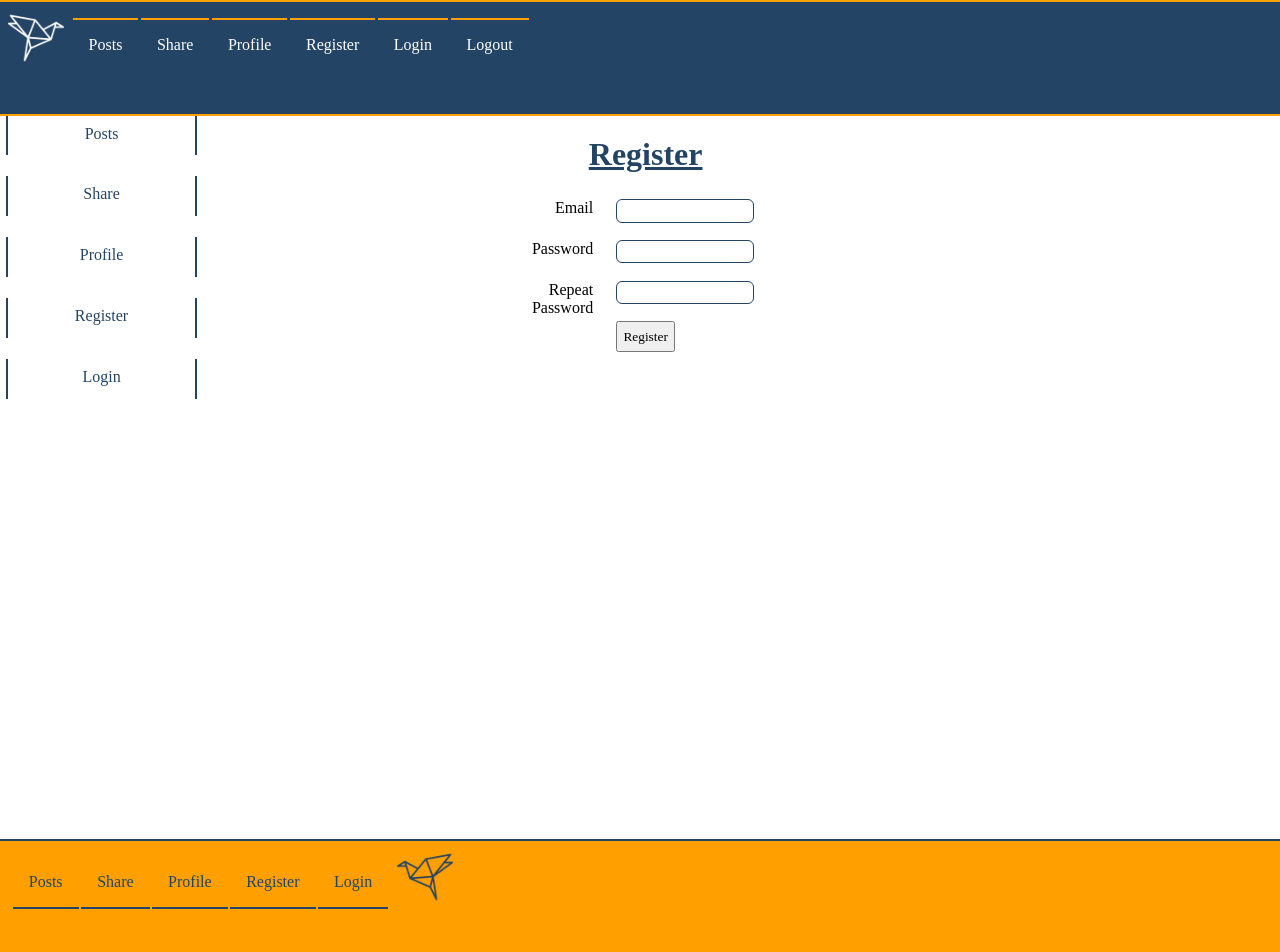
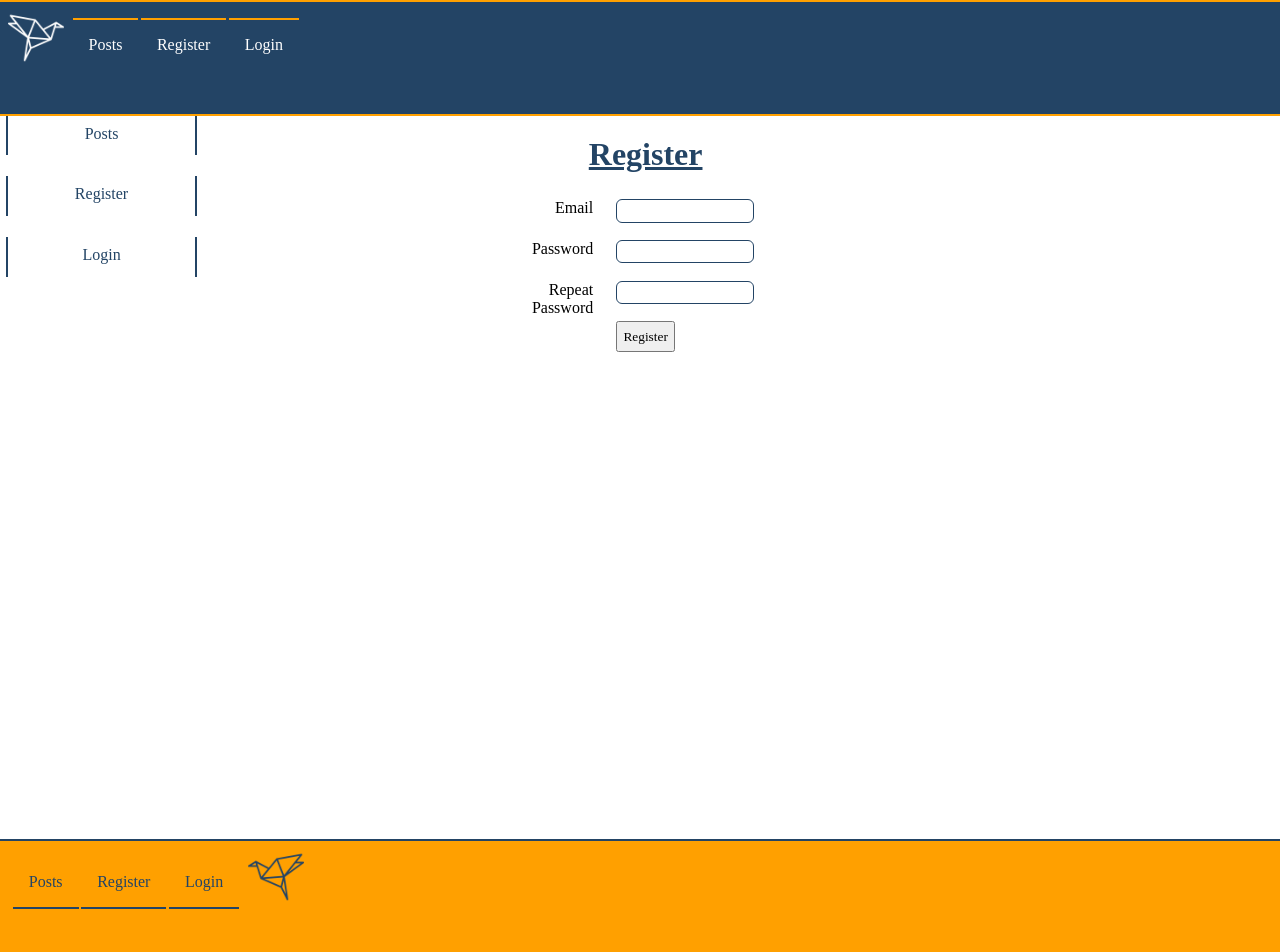
Before and after one commit to KostadinovK/JS-Web, a React (Create React App) app in the folder 02-ReactJS/03-Forms Workshop/React App/app/: page /register in a window 1280 px wide. Shown: the top 952 px of the page. Built offline with nearby package versions, Linux system fonts and the light colour scheme.

Commit message:
Refactored login and logout functionality

```diff
--- a/02-ReactJS/03-Forms Workshop/React App/app/src/App/App.js
+++ b/02-ReactJS/03-Forms Workshop/React App/app/src/App/App.js
@@ -18,37 +18,58 @@ import PostsList from '../PostsList/PostsList';
 import ShareThought from '../ShareThought/ShareThought';
 import NotFound from '../NotFound/NotFound';
 
+import userService from '../services/userService';
+
 class App extends React.Component {
 
-  logout = (history) => {
-    history.push('/', {username: null, id: null, isLoggedIn: false});
-    Cookies.remove('x-auth-token');
+  constructor(props) {
+    super(props);
+
+    const isLoggedIn = Cookies.get('x-auth-token');
+
+    this.state = { isLoggedIn };
   }
 
-  renderCmp(title, Cmp) {
+  logout = (history) => {
+    Cookies.remove('x-auth-token');
+    this.setState({isLoggedIn: false});
+    history.push('/', {});
+  }
+
+  login = (history, username, password) => {
+    userService.login(username, password).then((data) => {
+      Cookies.set('x-auth-token', data.token);
+      this.setState({ isLoggedIn: true });
+      history.push('/', {id: data.user._id, username: data.user.username});
+    });
+  }
+
+  renderCmp(title, Cmp, props) {
     return function ({ match, history }) {
-      return <Main><Cmp title={title} match={match} history={history}/></Main>
+      return <Main><Cmp title={title} match={match} history={history} {...props}/></Main>
     };
   };
 
   render(){
+    const { isLoggedIn } = this.state;
+
     return (
       <Router>
         <div className="App">
-          <Navigation />
+          <Navigation isLoggedIn={isLoggedIn} />
           <div className="Container">
-            <Aside />
+            <Aside isLoggedIn={isLoggedIn}/>
             <Switch>
               <Route path='/' exact render={this.renderCmp('Posts', PostsList)}/>
               <Route path='/register' render={this.renderCmp('', Register)}/>
-              <Route path='/login' render={this.renderCmp('', Login)}/>
+              <Route path='/login' render={this.renderCmp('', Login, { isLoggedIn, login: this.login })}/>
               <Route path='/profile' render={this.renderCmp('', Profile)}/>
               <Route path='/share' render={this.renderCmp('', ShareThought)}/>
-              <Route path="/logout"render={this.renderCmp('', Logout)} />
+              <Route path="/logout" render={this.renderCmp('', Logout, { isLoggedIn, logout: this.logout })} />
               <Route path='*' render={this.renderCmp('Something went wrong', NotFound)}/>
             </Switch>
           </div>
-          <Footer />
+          <Footer isLoggedIn={isLoggedIn}/>
         </div>
       </Router>
     );
--- a/02-ReactJS/03-Forms Workshop/React App/app/src/Aside/Aside.js
+++ b/02-ReactJS/03-Forms Workshop/React App/app/src/Aside/Aside.js
@@ -4,15 +4,16 @@ import './Aside.css';
 
 import Link from '../shared/Link/Link';
 
-function Aside() {
+function Aside({isLoggedIn}) {
     return (
         <aside className='Aside'>
           <ul>
                 <Link url='/'>Posts</Link>
-                <Link url='/share'>Share</Link>
-                <Link url='/profile'>Profile</Link>
-                <Link url='/register'>Register</Link>
-                <Link url='/login'>Login</Link>
+                {isLoggedIn && <Link to="/share">New Post</Link>}
+                {isLoggedIn && <Link to="/profile">Profile</Link>}
+                {!isLoggedIn && <Link to="/register">Register</Link>}
+                {!isLoggedIn && <Link to="/login">Login</Link>}
+                {isLoggedIn && <Link to="/logout">Logout</Link>}
             </ul>
         </aside>
     );
--- a/02-ReactJS/03-Forms Workshop/React App/app/src/Footer/Footer.js
+++ b/02-ReactJS/03-Forms Workshop/React App/app/src/Footer/Footer.js
@@ -4,15 +4,16 @@ import './Footer.css';
 import Link from '../shared/Link/Link';
 
 
-function Footer() {
+function Footer({isLoggedIn}) {
     return (
         <footer className='Footer'>
              <ul>
                 <Link url='/'>Posts</Link>
-                <Link url='/share'>Share</Link>
-                <Link url='/profile'>Profile</Link>
-                <Link url='/register'>Register</Link>
-                <Link url='/login'>Login</Link>
+                {isLoggedIn && <Link to="/share">New Post</Link>}
+                {isLoggedIn && <Link to="/profile">Profile</Link>}
+                {!isLoggedIn && <Link to="/register">Register</Link>}
+                {!isLoggedIn && <Link to="/login">Login</Link>}
+                {isLoggedIn && <Link to="/logout">Logout</Link>}
                 <Link url="/">
                     <img id="logo" src="/blue-origami-bird-flipped.png" alt="my-app-logo" />
                 </Link>
--- a/02-ReactJS/03-Forms Workshop/React App/app/src/Login/Login.js
+++ b/02-ReactJS/03-Forms Workshop/React App/app/src/Login/Login.js
@@ -1,10 +1,6 @@
 import React from 'react';
-import Cookies from 'js-cookie';
 
 import '../shared/styles/LoginAndRegister.css';
-
-import service from '../services/userService';
-
 
 class Login extends React.Component {
 
@@ -30,12 +26,7 @@ class Login extends React.Component {
         event.preventDefault();
 
         const {email, pass} = this.state.form;
-
-        let data = await service.login(email, pass);
-
-        this.props.history.push('/', {id: data.user._id, username: data.user.username, isLogged: true});
-        Cookies.set('x-auth-token', data.token);
-        console.log(this.props.history);
+        this.props.login(this.props.history, email, pass);
     };
 
 
@@ -45,11 +36,11 @@ class Login extends React.Component {
                 <h1>Login</h1>
                 <form onSubmit={this.onLoginSubmit}>
                     <div className='form-control'>
-                        <label for='email'>Email</label>
+                        <label forHtml='email'>Email</label>
                         <input type='text' id='email' onChange={this.onInputChange}></input>
                     </div>
                     <div className='form-control'>
-                        <label for='pass'>Password</label>
+                        <label forHtml='pass'>Password</label>
                         <input type='password' id='pass' onChange={this.onInputChange}></input>
                     </div>
                     <div className='form-control'>
--- a/02-ReactJS/03-Forms Workshop/React App/app/src/Logout/Logout.js
+++ b/02-ReactJS/03-Forms Workshop/React App/app/src/Logout/Logout.js
@@ -1,10 +1,8 @@
 import React from 'react';
-import Cookies from 'js-cookie';
 
-function Logout({ history }) {
-    Cookies.remove('x-auth-token');
-    history.push('/', {isLoggedIn: false});
-    return null;
+function Logout({ logout, history }) {
+  logout(history);
+  return null;
 }
 
 export default Logout;
--- a/02-ReactJS/03-Forms Workshop/React App/app/src/Navigation/Navigation.js
+++ b/02-ReactJS/03-Forms Workshop/React App/app/src/Navigation/Navigation.js
@@ -3,7 +3,7 @@ import './Navigation.css';
 
 import Link from '../shared/Link/Link';
 
-function Navigation(){
+function Navigation({isLoggedIn}){
     return (
         <nav className="Navigation">
             <ul>
@@ -11,11 +11,11 @@ function Navigation(){
                     <img id="logo" src="/white-origami-bird.png" alt="my-app-logo" />
                 </Link>
                 <Link url='/'>Posts</Link>
-                <Link url='/share'>Share</Link>
-                <Link url='/profile'>Profile</Link>
-                <Link url='/register'>Register</Link>
-                <Link url='/login'>Login</Link>
-                <Link url='/logout'>Logout</Link>
+                {isLoggedIn && <Link to="/share">New Post</Link>}
+                {isLoggedIn && <Link to="/profile">Profile</Link>}
+                {!isLoggedIn && <Link to="/register">Register</Link>}
+                {!isLoggedIn && <Link to="/login">Login</Link>}
+                {isLoggedIn && <Link to="/logout">Logout</Link>}
             </ul>
         </nav>
     );
--- a/02-ReactJS/03-Forms Workshop/React App/app/src/Register/Register.js
+++ b/02-ReactJS/03-Forms Workshop/React App/app/src/Register/Register.js
@@ -40,15 +40,15 @@ class Register extends React.Component {
                 <h1>Register</h1>
                 <form onSubmit={this.onRegisterSubmit}>
                     <div className='form-control'>
-                        <label for='email'>Email</label>
+                        <label forHtml='email'>Email</label>
                         <input type='text' id='email' onChange={this.onInputChange}></input>
                     </div>
                     <div className='form-control'>
-                        <label for='pass'>Password</label>
+                        <label forHtml='pass'>Password</label>
                         <input type='password' id='pass' onChange={this.onInputChange}></input>
                     </div>
                     <div className='form-control'>
-                        <label for='rePass'>Repeat Password</label>
+                        <label forHtml='rePass'>Repeat Password</label>
                         <input type='password' id='rePass' onChange={this.onInputChange}></input>
                     </div>
                     <div className='form-control'>
```
